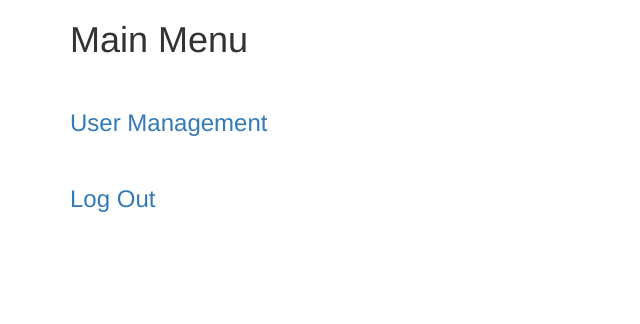
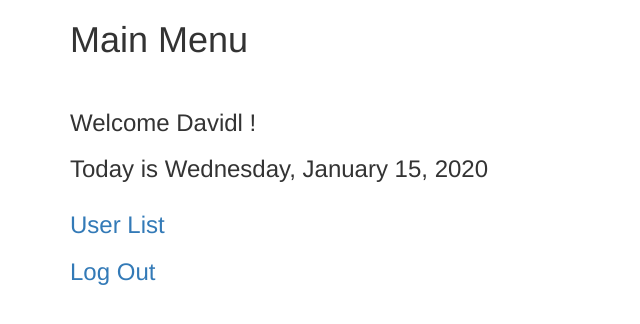
Before and after one commit to davidlahr/auth-2, a Flask app: template templates/secret.html in a window 1280 px wide. Shown: the top 324 px of the page, without its empty margins (0-640 px from the left). Run offline with Flask 2, Linux system fonts and the light colour scheme; a user stored in the database is signed in; the template is opened without the code that fills it: most values are stand-ins (such as "Sample title", 1, 10 or a date in 2020); some libraries are stand-ins or nearby versions.

Commit message:
updating secret and list

```diff
--- a/main.py
+++ b/main.py
@@ -3,6 +3,7 @@ from flask_sqlalchemy import SQLAlchemy
 from flask_login import UserMixin, login_user, LoginManager, login_required, current_user, logout_user
 from werkzeug.security import generate_password_hash, check_password_hash
 from flask_bootstrap import Bootstrap
+from datetime import date
 
 app = Flask(__name__)
 
@@ -16,6 +17,7 @@ db = SQLAlchemy(app)
 login_manager = LoginManager()
 login_manager.init_app(app)
 
+TODAY = date.today()
 
 ########### CREATE DATABASE #########################
 
@@ -54,9 +56,13 @@ def login():
         # if password == user.password:
         if check_password_hash(user.password, password):
             login_user(user)
-            return render_template("secret.html")
+            return render_template("secret.html", today=TODAY)
 
     return render_template("login.html")
+
+@app.route('/main')
+def main():
+    return render_template('secret.html', today=TODAY)
 
 
 @app.route("/logout")
--- a/templates/secret.html
+++ b/templates/secret.html
@@ -10,7 +10,12 @@
     <h1>Main Menu</h1> <br>
 </div>
 <div class="container">
-    <a href="{{ url_for('acctlist') }}" class="button"><h3>User Management</h3></a> <br>
+    <h3>Welcome {{ current_user.username.title() }} !</h3>
+    <h3>Today is {{ today.strftime("%A") }}, {{ today.strftime("%B") }} {{ today.strftime("%d") }}, {{ today.strftime("%Y") }}</h3>
+</div>
+
+<div class="container">
+    <a href="{{ url_for('acctlist') }}" class="button"><h3>User List</h3></a>
     <a href="{{ url_for('logout') }}" class="button"><h3>Log Out</h3></a>
 </div>
 {% endblock %}
```
Also changed, not shown: templates/list.html (+7 -0 lines).
